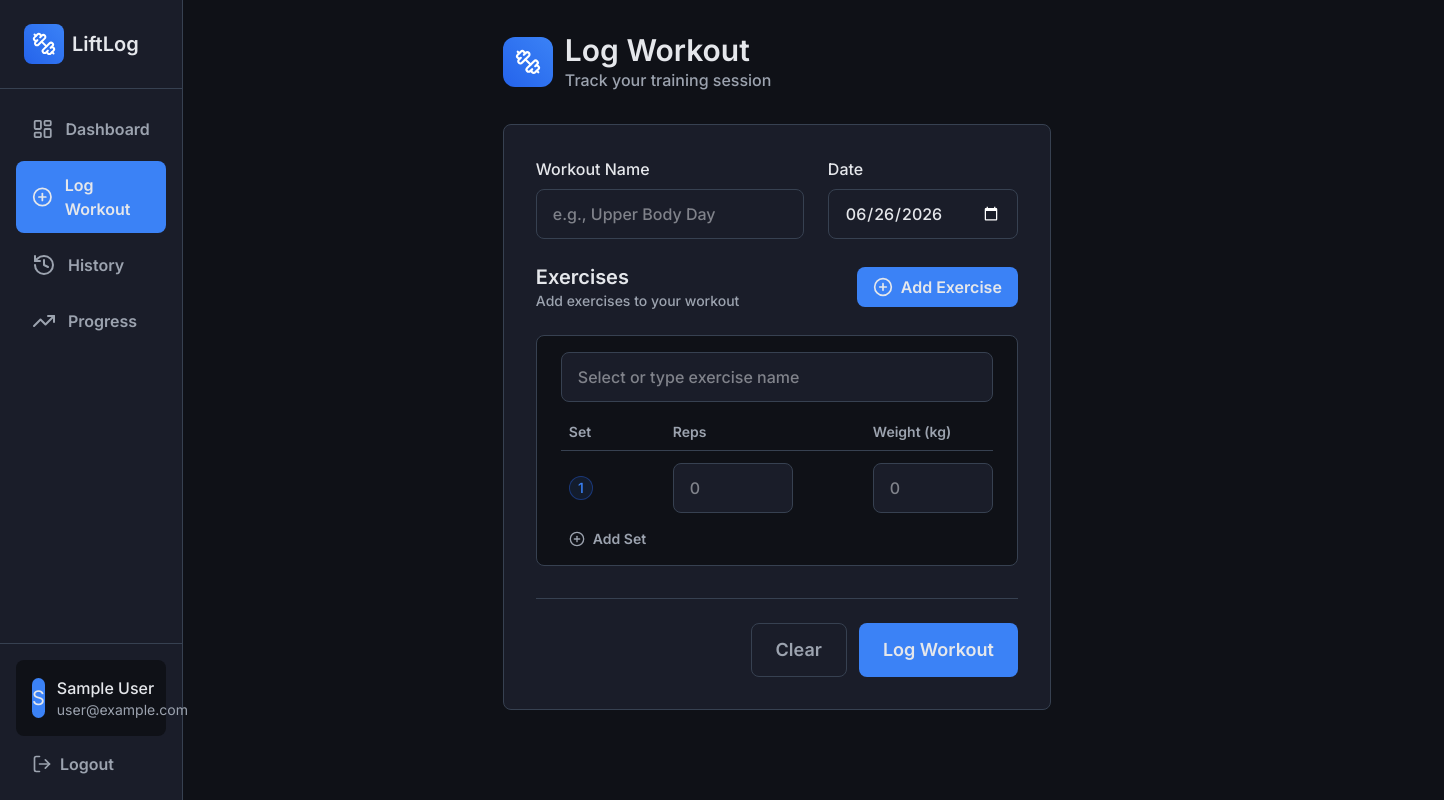
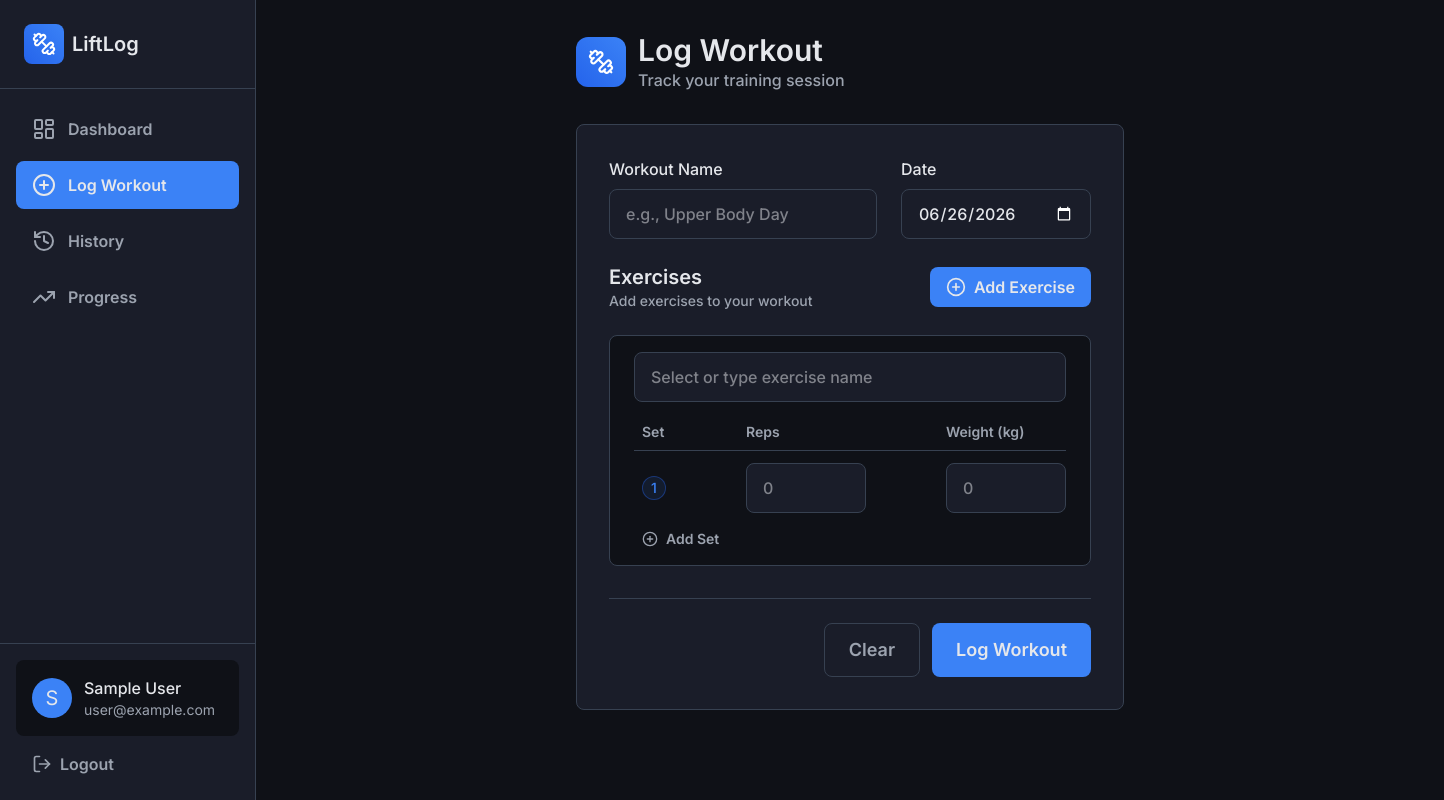
Before and after one commit to Koraxdd/LiftLog, a Next.js app: page /dashboard/log in a window 1280 px wide. Shown: the whole page, 1444 px wide, since content can reach past the window. Built offline with nearby package versions, Linux system fonts and the light colour scheme; no server answers; the database is empty; sample sign-in values are in the browser's storage.

Commit message:
refactor: sidebar height doesnt expand anymore when more content is added onto the main page

```diff
--- a/src/app/dashboard/layout.tsx
+++ b/src/app/dashboard/layout.tsx
@@ -18,7 +18,7 @@ export default function DashboardLayout({ children }: DashboardLayoutProps) {
         <div className="flex flex-col min-h-screen md:flex-row">
             <Header />
             <Sidebar />
-            <main className="flex-1">{children}</main>
+            <main className="flex-1 ml-64">{children}</main>
             <FooterNav />
         </div>
     )
--- a/src/components/Layout/dashboard/Sidebar.tsx
+++ b/src/components/Layout/dashboard/Sidebar.tsx
@@ -10,7 +10,7 @@ export default async function Sidebar() {
     const username = session?.user.name as string
 
     return (
-        <div className="hidden md:flex flex-col bg-card border-r border-subtle w-1/7">
+        <div className="hidden fixed h-full md:flex flex-col bg-card border-r border-subtle w-64">
             <div className="flex items-center gap-2 border-b border-subtle p-6">
                 <Dumbbell
                     size={40}
```
